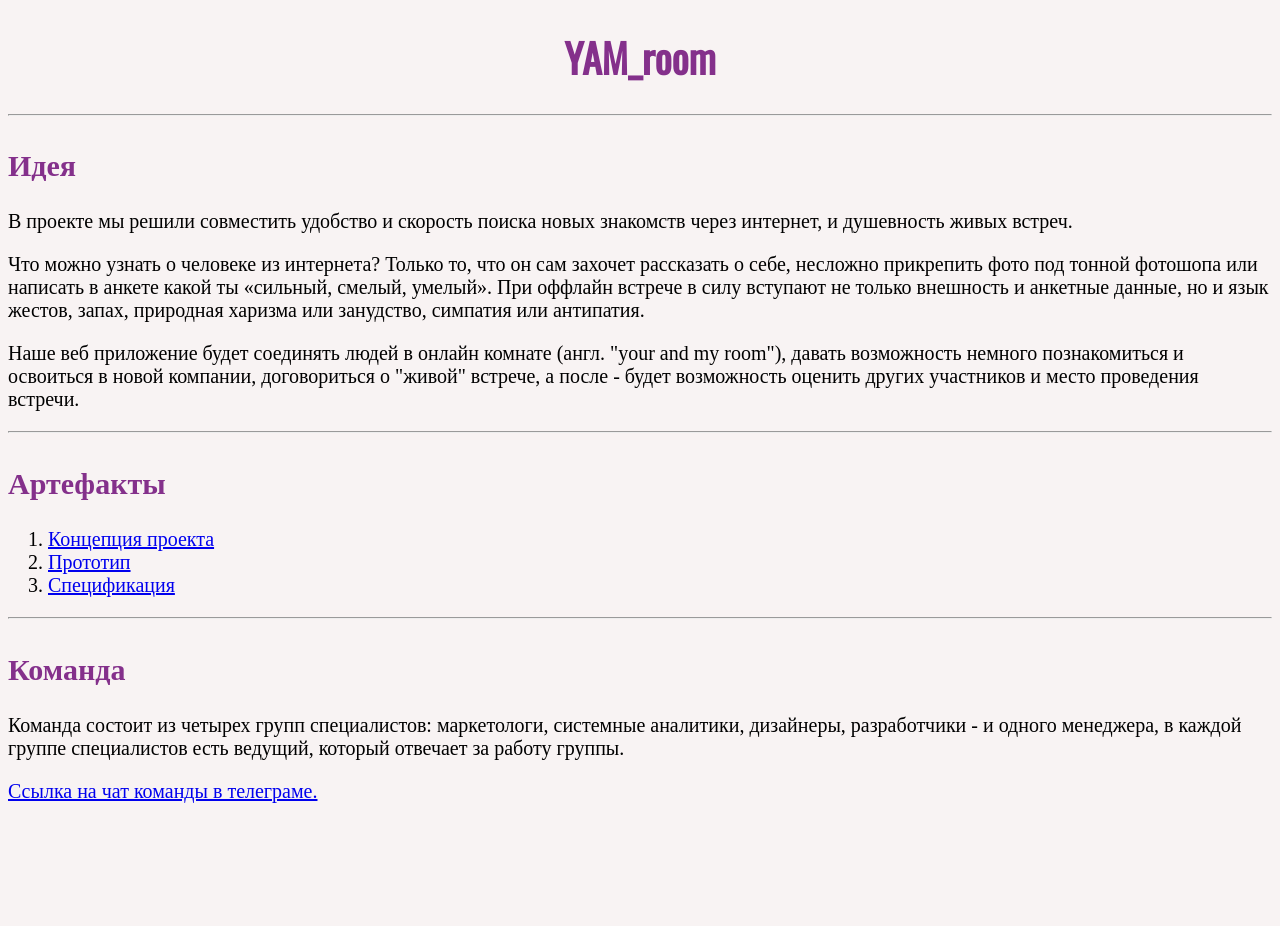
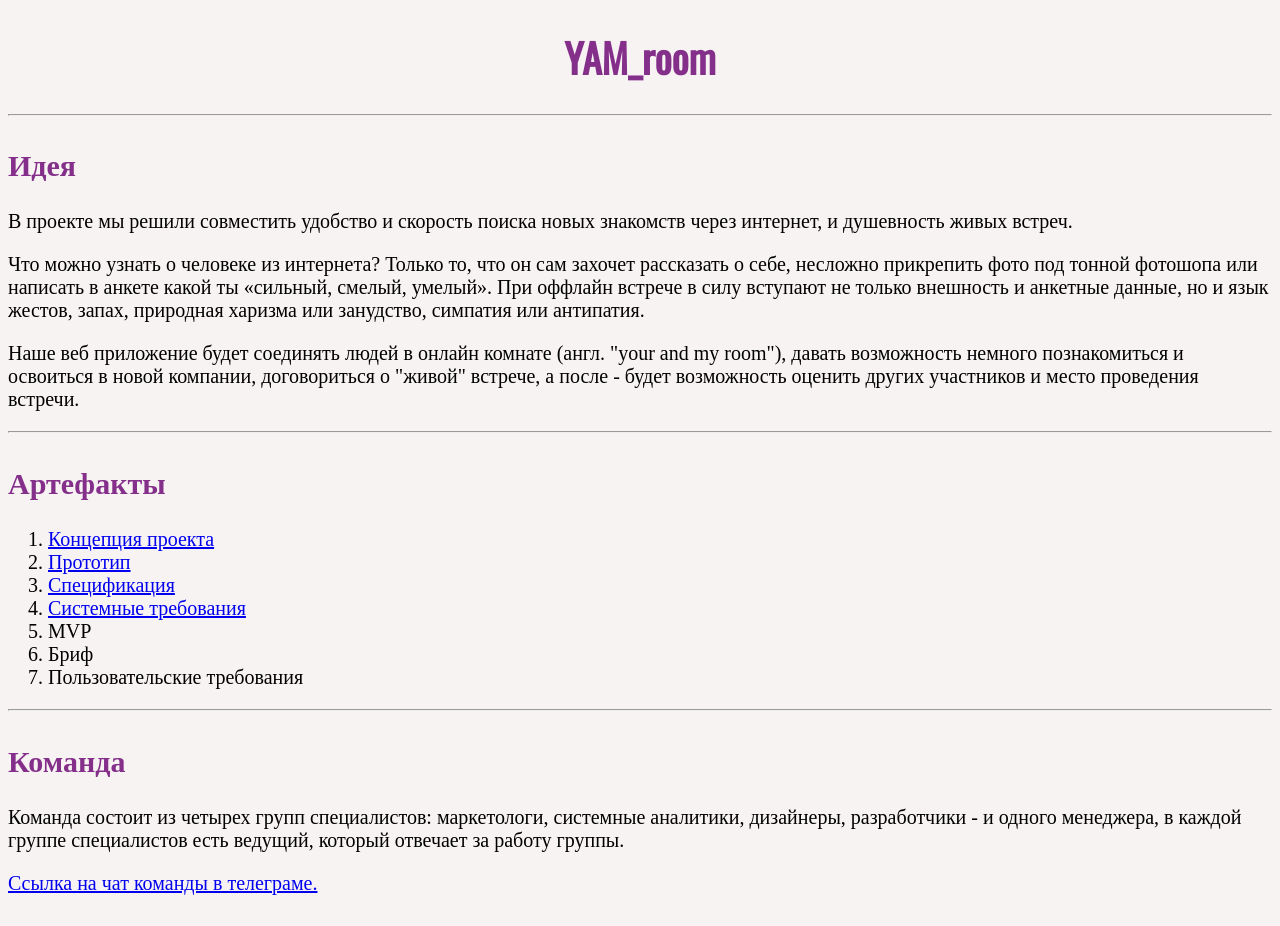
Before and after one commit to korusa74/1T_SPRINT_training, a plain HTML site: page index.html in a window 1280 px wide. Before the commit the page ends 834 px from the top, so only its background shows below. Drawn offline with nearby package versions, Linux system fonts and the light colour scheme.

Commit message:
New artifacts adding

```diff
--- a/index.html
+++ b/index.html
@@ -48,6 +48,12 @@
             <li>
                 <a href="https://docs.google.com/spreadsheets/d/1Xep2FR7PxN0VQlbfpnlAVu1mKQ12r2dBHWlghq1HpKU/edit?usp=sharing" target="_blank">Спецификация</a>
             </li>
+            <li>
+                <a href="https://docs.google.com/document/d/1DziWOM9bwWZqjkyvinM6rODq1NliylO-89KyOy-kZi4/edit?usp=sharing" target="_blank">Системные требования</a>
+            </li>
+            <li>MVP</li>
+            <li>Бриф</li>
+            <li>Пользовательские требования</li>
         </ol>
     </section>
     <hr>
```
